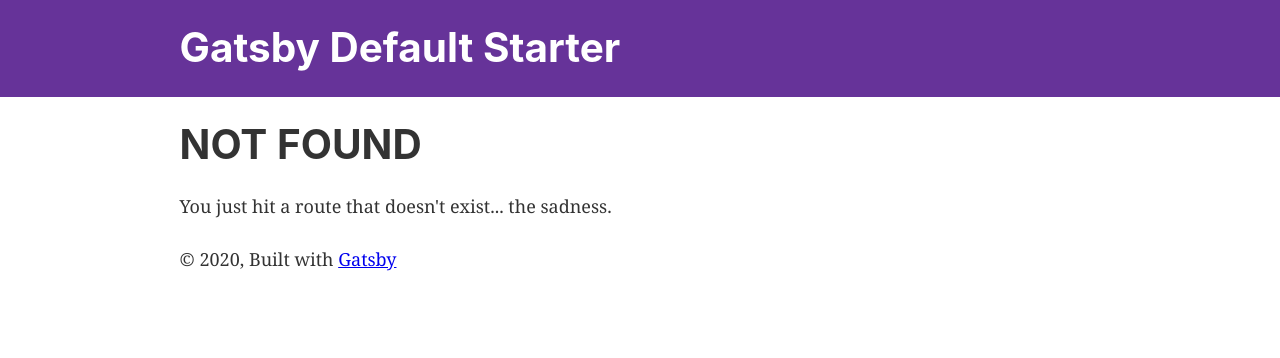
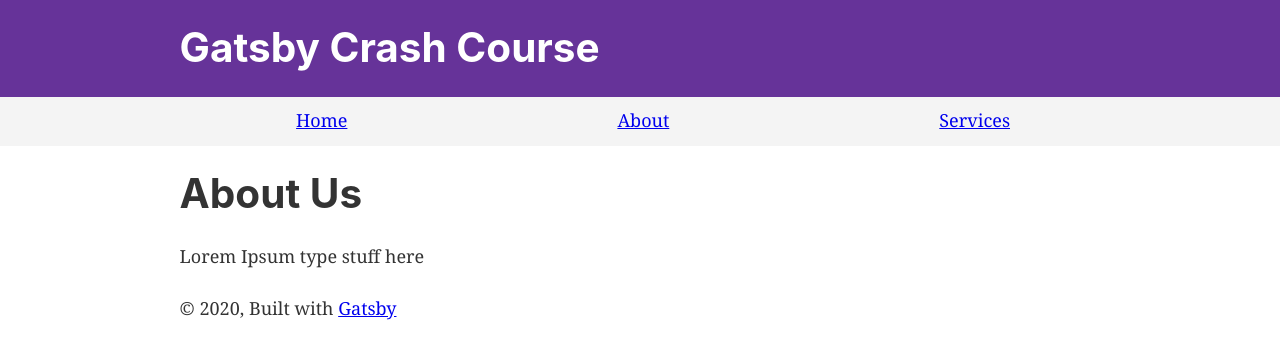
Before and after one commit to taylorbcool/crash_course, a Gatsby site: page /about in a window 1280 px wide. Before the commit this address had no page. Built offline with nearby package versions, Linux system fonts and the light colour scheme; Gatsby itself is replaced by a stand-in of ours.

Commit message:
building gatsby tutorial site

```diff
--- a/gatsby-config.js
+++ b/gatsby-config.js
@@ -1,8 +1,8 @@
 module.exports = {
   siteMetadata: {
-    title: `Gatsby Default Starter`,
-    description: `Kick off your next, great Gatsby project with this default starter. This barebones starter ships with the main Gatsby configuration files you might need.`,
-    author: `@gatsbyjs`,
+    title: `Gatsby Crash Course`,
+    description: `This is a sample website for Gatsby Crash Course.`,
+    author: `Taylor Cool`,
   },
   plugins: [
     `gatsby-plugin-react-helmet`,
--- a/src/components/header.js
+++ b/src/components/header.js
@@ -6,7 +6,7 @@ const Header = ({ siteTitle }) => (
   <header
     style={{
       background: `rebeccapurple`,
-      marginBottom: `1.45rem`,
+      marginBottom: `0`,
     }}
   >
     <div
--- a/src/components/layout.js
+++ b/src/components/layout.js
@@ -10,6 +10,7 @@ import PropTypes from "prop-types"
 import { useStaticQuery, graphql } from "gatsby"
 
 import Header from "./header"
+import Menu from "./menu"
 import "./layout.css"
 
 const Layout = ({ children }) => {
@@ -19,13 +20,14 @@ const Layout = ({ children }) => {
         siteMetadata {
           title
         }
+    }
       }
-    }
   `)
 
   return (
     <>
       <Header siteTitle={data.site.siteMetadata.title} />
+      <Menu />
       <div
         style={{
           margin: `0 auto`,
--- /dev/null
+++ b/src/components/menu.js
@@ -0,0 +1,22 @@
+import React from 'react'
+import { Link } from 'gatsby'
+
+const Menu = () => (
+  <div style={{
+    background: '#f4f4f4',
+    paddingTop: '10px'
+  }}>
+    <ul style={{
+      listStyle: 'none',
+      display: 'flex',
+      justifyContent: 'space-evenly'
+    }}>
+      <li><Link to='/'>Home</Link></li>
+      <li><Link to='/about'>About</Link></li>
+      <li><Link to='/services'>Services</Link></li>
+      {/* <li><Link to='/blog'>Blog</Link></li> */}
+    </ul>
+  </div>
+)
+
+export default Menu
--- /dev/null
+++ b/src/pages/about.js
@@ -0,0 +1,10 @@
+import React from 'react'
+import Layout from '../components/layout'
+
+const AboutPage = () =>
+  <Layout>
+    <h1>About Us</h1>
+    <p>Lorem Ipsum type stuff here</p>
+  </Layout>
+
+export default AboutPage
--- a/src/pages/index.js
+++ b/src/pages/index.js
@@ -9,8 +9,8 @@ const IndexPage = () => (
   <Layout>
     <SEO title="Home" />
     <h1>Hi people</h1>
-    <p>Welcome to your new Gatsby site.</p>
-    <p>Now go build something great.</p>
+    <p>Welcome to my new Gatsby site.</p>
+    <p>This is a quick blog built following a Gatsby tutorial.</p>
     <div style={{ maxWidth: `300px`, marginBottom: `1.45rem` }}>
       <Image />
     </div>
```
Also changed, not shown: src/pages/services.js (added, +11 -0 lines).
